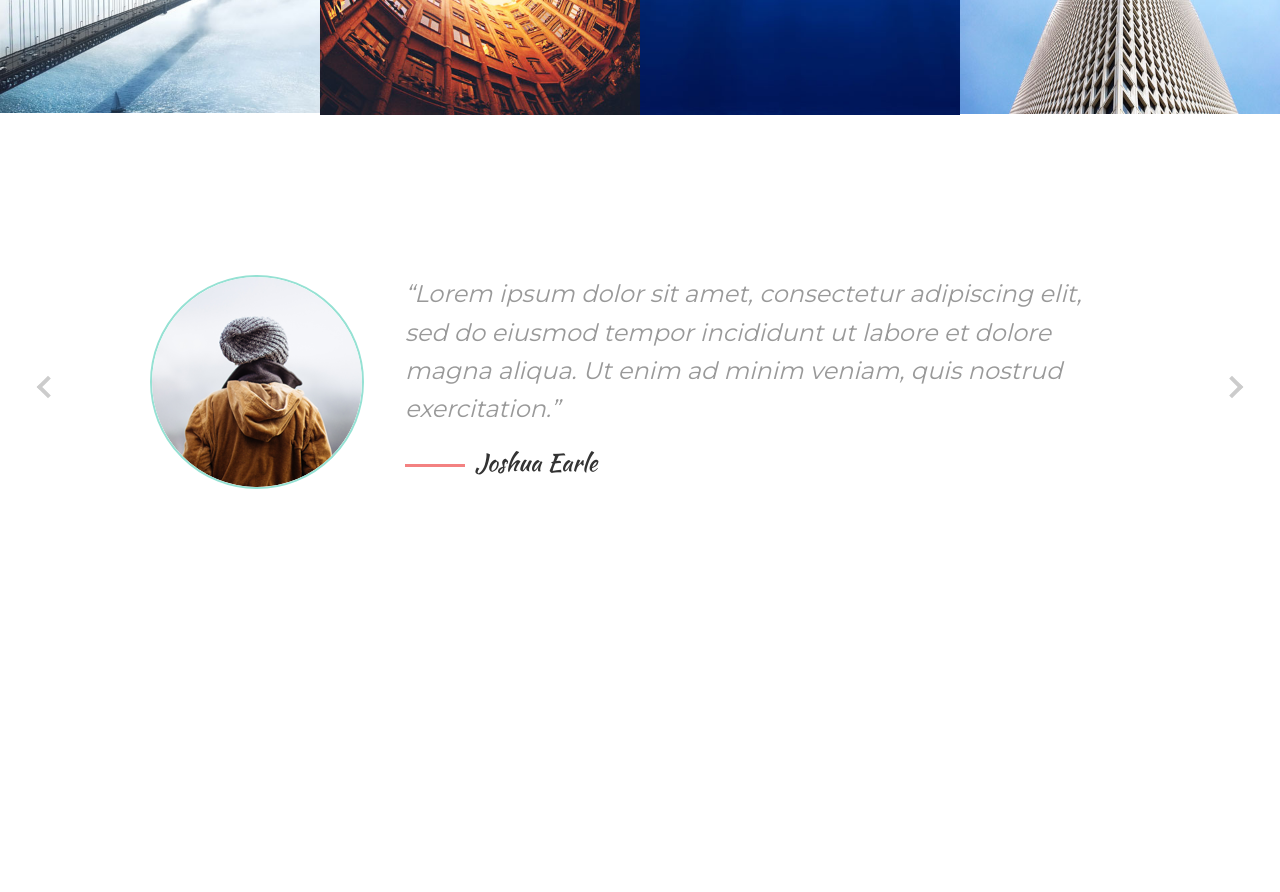
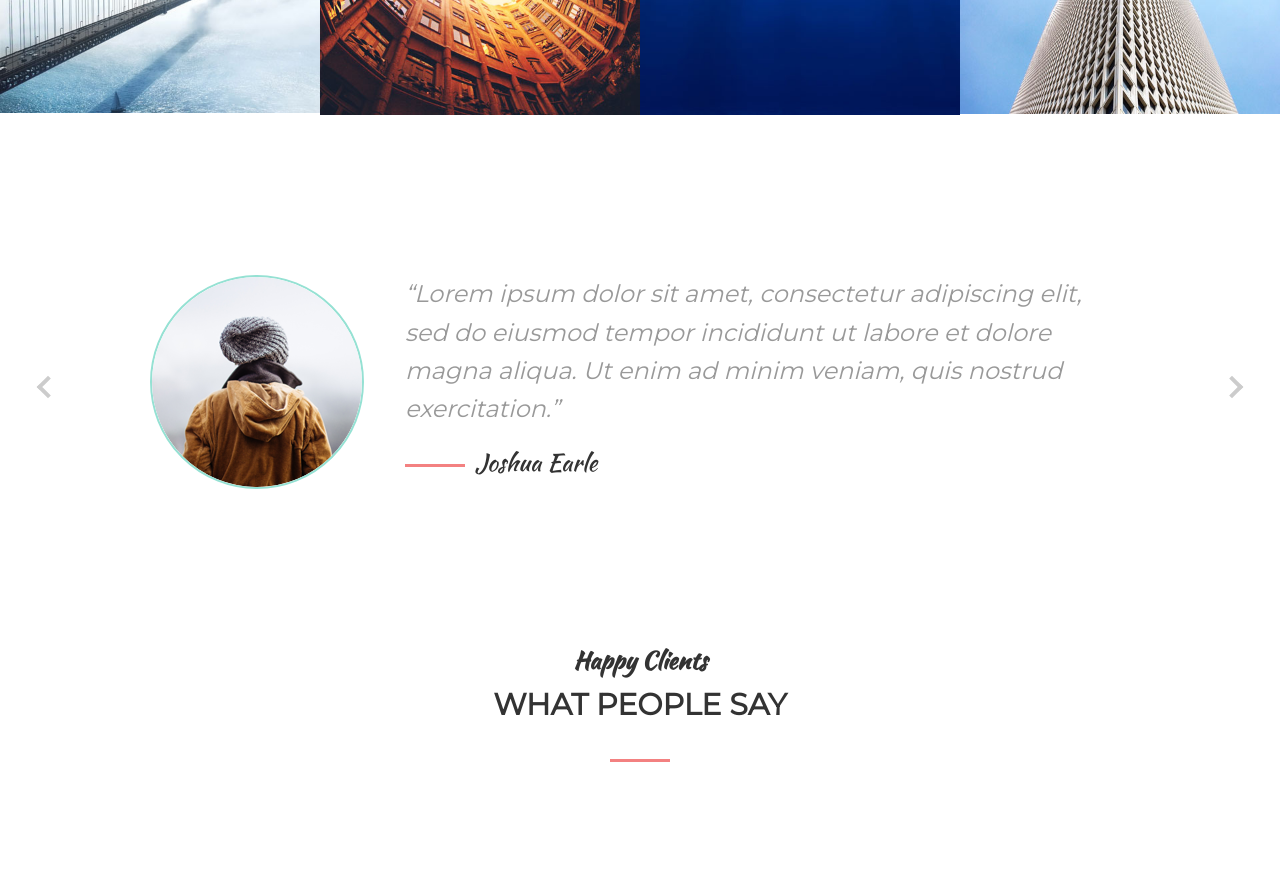
Before and after one commit to irf540/mogo.loc, a plain HTML site: page index.html in a window 1280 px wide. Shown: the part 6403-7295 px from the top of the page. Before the commit the page ends 6965 px from the top, so only its background shows below. Drawn offline with Linux system fonts and the light colour scheme.

Commit message:
rewiew2.1

```diff
--- a/index.html
+++ b/index.html
@@ -547,6 +547,18 @@
     </div>
 </div> <!-- /. rewiew2-->
 
+<section class="section">
+    <div class="container">
+
+        <div class="section_header">
+            <h3 class="section_suptitle">Happy Clients</h3>
+            <h2 class="section_title">What people say</h2>
+
+        </div>
+
+    </div>
+</section>
+
 
 
 </body>
```
